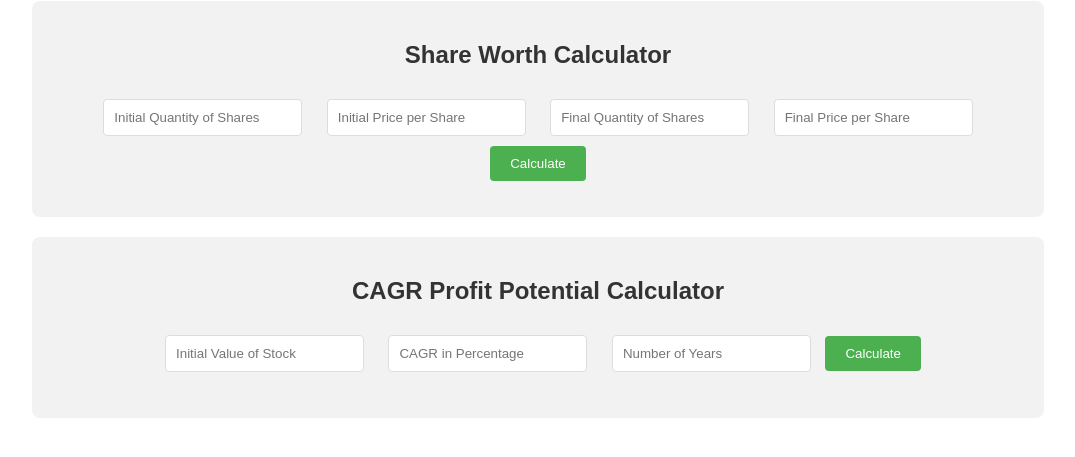
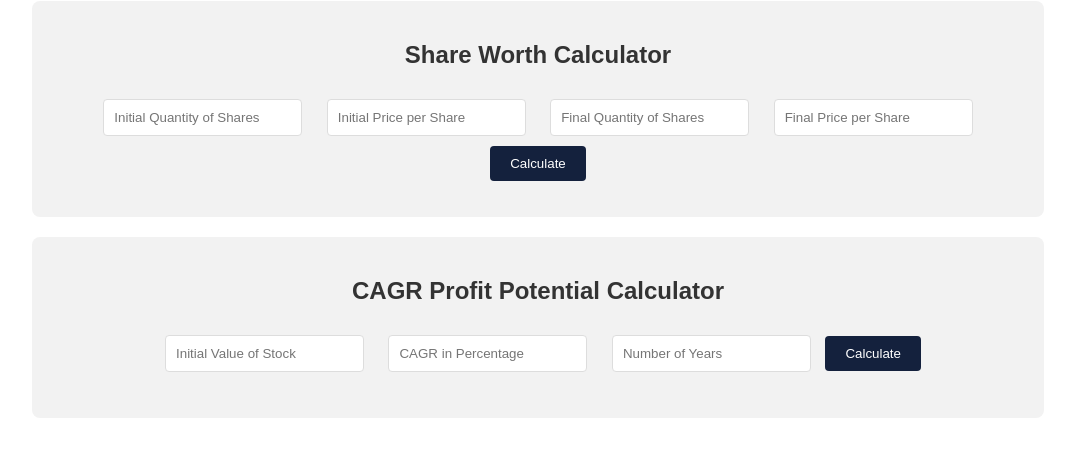
Before and after one commit to realnishad/Trading, a plain HTML site: page index.html in a window 1280 px wide. Shown: the part 79-536 px from the top of the page, without its empty margins (102-1177 px from the left). Drawn offline with Linux system fonts and the light colour scheme.

Commit message:
Update style.css

```diff
--- a/style.css
+++ b/style.css
@@ -24,7 +24,7 @@ input {
 
 button {
     padding: 10px 20px;
-    background-color: #4CAF50;
+    background-color: #14213d;
     color: white;
     border: none;
     border-radius: 4px;
```
